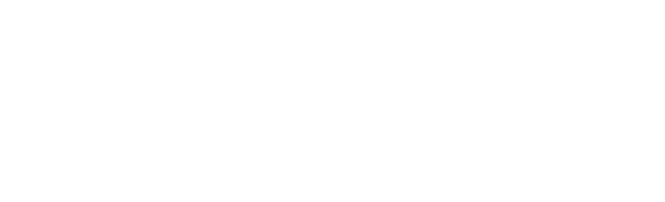
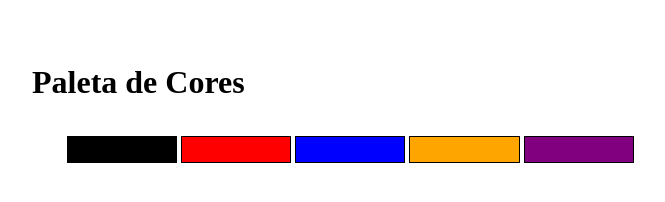
Before and after one commit to Gildeir/Pixels-art-project, a website: page index.html in a window 1280 px wide. Shown: the whole page, without its empty margins (32-697 px from the left). Drawn offline with Linux system fonts and the light colour scheme.

Commit message:
Adicionando Tarefa 1 Titulo paleta de cores e Tarefa 2 quadro com cores

```diff
--- a/index.html
+++ b/index.html
@@ -4,9 +4,19 @@
     <meta charset="UTF-8">
     <meta http-equiv="X-UA-Compatible" content="IE=edge">
     <meta name="viewport" content="width=device-width, initial-scale=1.0">
-    <title>Commit Inicial</title>
+    <link rel="stylesheet" href="style.css">
+    <title>Document</title>
 </head>
 <body>
+    <h1 id = "title">Paleta de Cores</h1>
 
+    <div id = "color-palette">
+        <div class = "color"></div>
+        <div class = "color"></div>
+        <div class = "color"></div>
+        <div class = "color"></div>
+        <div class = "color"></div>
+    </div>
+<script type="module" src="script.js"></script>
 </body>
 </html>
--- a/script.js
+++ b/script.js
@@ -0,0 +1 @@
+console.log('');
--- a/style.css
+++ b/style.css
@@ -0,0 +1,43 @@
+* {
+  padding: 0;
+  margin: 0;
+  vertical-align: baseline;
+  list-style: none;
+  border: 0;
+}
+
+body {
+  margin: 5%;
+}
+
+#color-palette {
+  margin: 3%;
+}
+
+.color {
+  height: 25px;
+  width: 10%;
+  display: inline-block;
+  border: solid black 1px;
+
+}
+
+.color:nth-child( 1 ) {
+  background-color: black;
+}
+
+.color:nth-child( 2 ) {
+  background-color: red;
+}
+
+.color:nth-child( 3 ) {
+  background-color: blue;
+}
+
+.color:nth-child( 4 ) {
+  background-color: orange;
+}
+
+.color:nth-child( 5 ) {
+  background-color: purple;
+}
```
